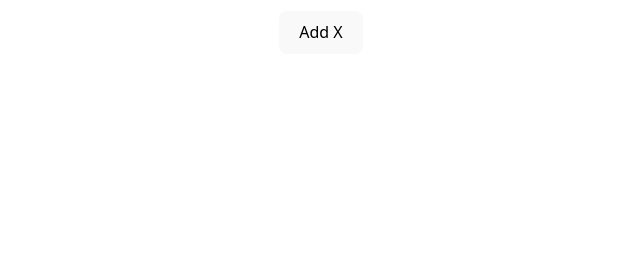
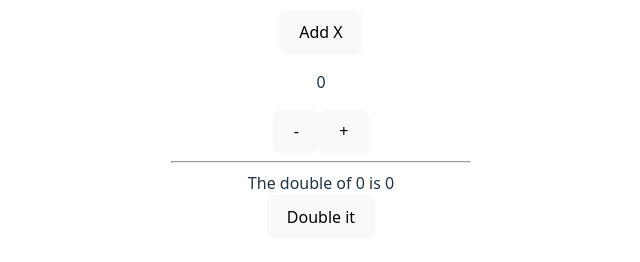
Before and after one commit to Emily-Morton/first_react_app, a React (Vite) app: page / in a window 1280 px wide. Shown: the part 977-1239 px from the top of the page, without its empty margins (319-959 px from the left). Before the commit the page ends 1063 px from the top, so only its background shows below. Built offline with nearby package versions, Linux system fonts and the light colour scheme.

Commit message:
added double counter & controls

```diff
--- a/src/App.jsx
+++ b/src/App.jsx
@@ -12,6 +12,8 @@ import SubComponent from "./SubComponent.jsx";
 import ListComponent from "./ListComponent.jsx";
 import {OnClickHandler, OnHoverHandler} from "./Handlers.jsx";
 import {CounterComponent, AddX} from "./MainComponent.jsx";
+import Counter  from "./Counter.jsx";
+
 
 function App() {
 
@@ -37,6 +39,9 @@ function App() {
 
     <CounterComponent></CounterComponent>
     <AddX></AddX>
+
+    <Counter />
+
   </>
   );
 }
--- /dev/null
+++ b/src/Controls.jsx
@@ -0,0 +1,17 @@
+import React from 'react'
+
+function Controls({value, setter}) {
+  console.log(value);
+
+  return (
+    <>
+      {/* value could be used here if necessary */}
+
+      {/* These get access to it via the setter, which is best practice */}
+      <button onClick={() => setter((value) => value - 1)}>-</button>
+      <button onClick={() => setter((value) => value + 1)}>+</button>
+    </>
+  );
+}
+
+export default Controls;
--- /dev/null
+++ b/src/Counter.jsx
@@ -0,0 +1,20 @@
+import React, { useState } from "react";
+import Controls from "./Controls";
+import Display from "./Display";
+import DoubleDisplay from "./DoubleDisplay.jsx";
+
+function Counter() {
+  const [value, setter] = useState(0);
+
+
+  return (
+    <>
+        <Display value={value} />
+        <Controls value={value} setter={setter} />
+        <hr />
+        <DoubleDisplay value={value} setter={setter}/>
+
+    </>
+  );
+}
+export default Counter;
--- /dev/null
+++ b/src/Display.jsx
@@ -0,0 +1,8 @@
+import React from 'react'
+
+function Display({value}) {
+  return (
+    <p>{value}</p>
+  );
+}
+export default Display;
--- /dev/null
+++ b/src/DoubleDisplay.jsx
@@ -0,0 +1,9 @@
+
+function DoubleDisplay({value = 0, setter= () => {}}) {
+  return (<>
+  <div>The double of {value} is {value * 2}</div>
+  <button onClick={()=>setter(value * 2)}>Double it</button>
+  </>)
+}
+
+export default DoubleDisplay;
--- a/src/FirstComponent.jsx
+++ b/src/FirstComponent.jsx
@@ -7,7 +7,7 @@ export default function FirstComponent({
   let node = null
 
   if (showAsHeading) {
-     node =  <h1>{text}</h1>
+    node =  <h1>{text}</h1>
   } else {
     node =  <p>{text}</p>
   };
--- a/src/Handlers.jsx
+++ b/src/Handlers.jsx
@@ -4,7 +4,6 @@ export {
 }
 
 function OnClickHandler({g = "hello"}) {
-
 
   const handler = (greeting="") => console.log(greeting);
 
@@ -15,12 +14,16 @@ function OnClickHandler({g = "hello"}) {
 function OnHoverHandler() {
 
   function changeBackground(e) {
-    e.target.style.background = 'red';
+    e.target.style.background = '#747bff';
   }
+  function removeBackground(e) {
+    e.target.style.background = '';
+  }
+
 
   return (
     <div className="App">
-      <button onMouseOver={changeBackground}>Hover over me!</button>
+      <button onMouseEnter={changeBackground} onMouseLeave={removeBackground}>Hover over me!</button>
     </div>
   );
 }
```
